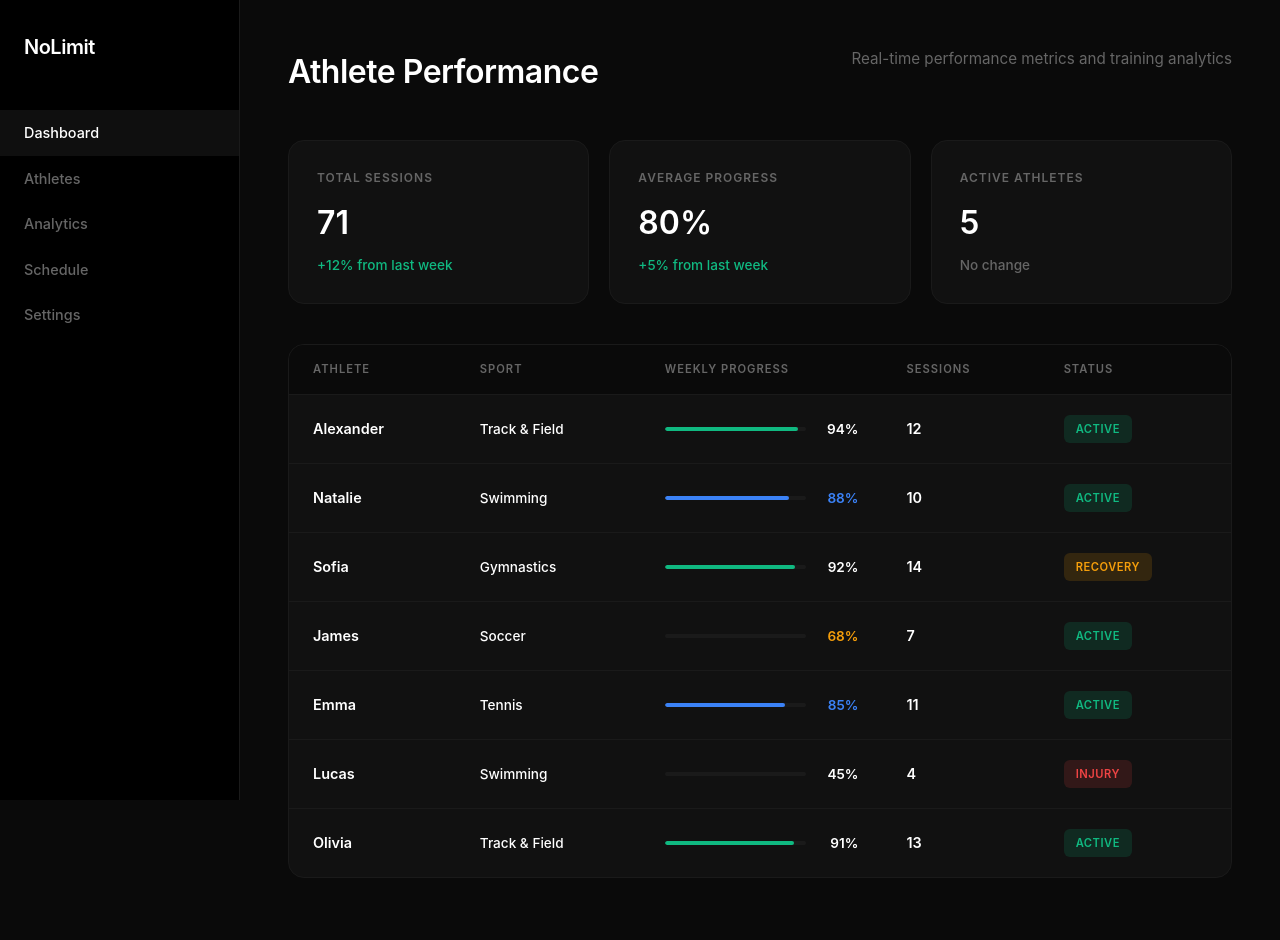
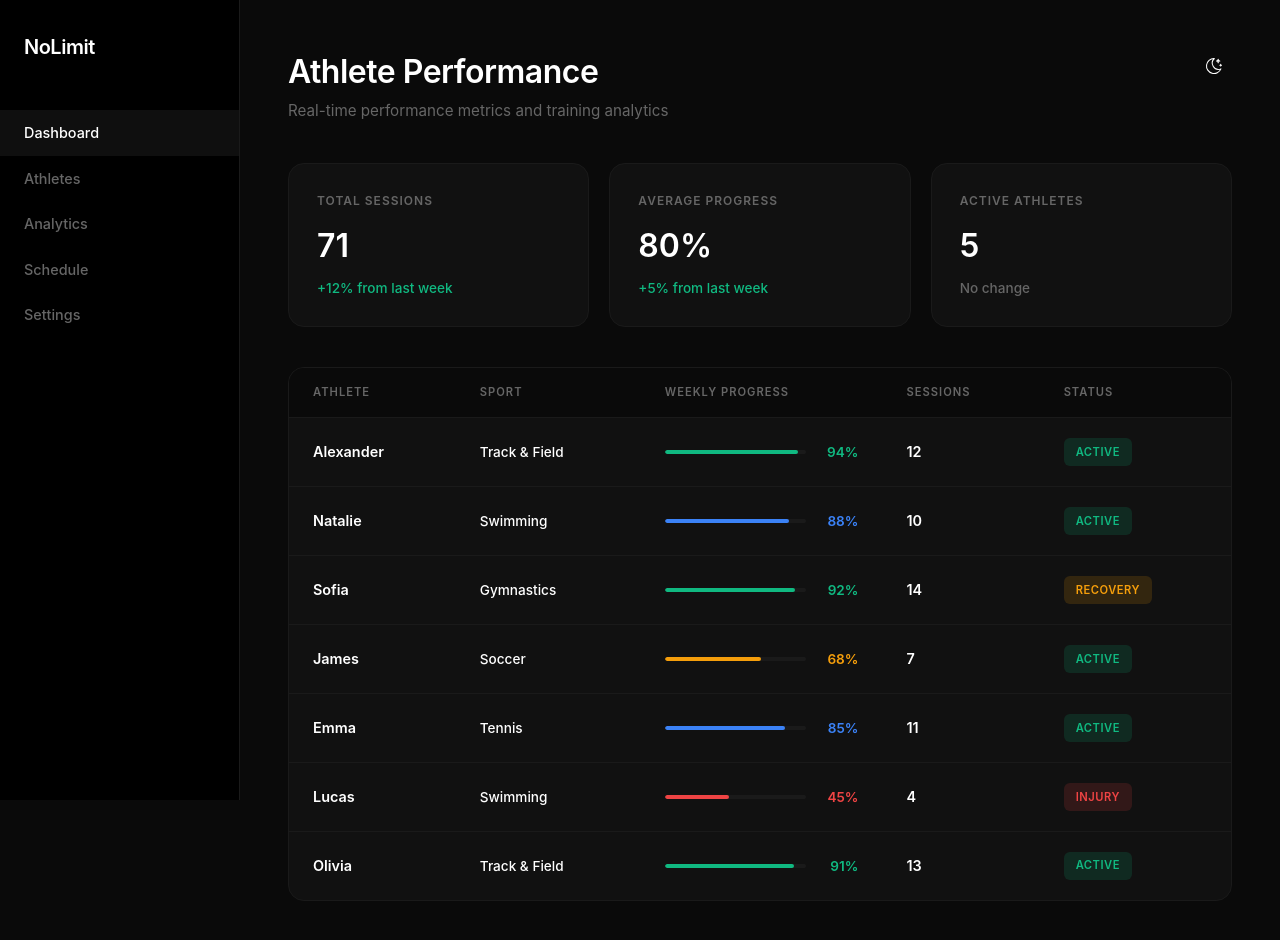
Before and after one commit to M3kko/nolimit_dashboard, a React (Create React App) app in the folder nolimit-dashboard/: page / in a window 1280 px wide. Shown: the top 940 px of the page. Built offline with nearby package versions, Linux system fonts and the light colour scheme.

Commit message:
finished lightmode

```diff
--- a/nolimit-dashboard/src/App.css
+++ b/nolimit-dashboard/src/App.css
@@ -222,7 +222,7 @@ body {
   text-align: right;
 }
 
-.progess-excellent {
+.progress-excellent {
   color: #10b981;
 }
 
@@ -235,7 +235,7 @@ body {
 }
 
 .progress-bar.progress-good {
-  background: #3b82f6
+  background: #3b82f6;
 }
 
 .progress-moderate {
@@ -243,11 +243,15 @@ body {
 }
 
 .progress-bar.progress-moderate {
-  color: #f59e0b;
+  background: #f59e0b;
 }
 
-.progres-bar.progress-low {
-  background: #ef4444
+.progress-low {
+  color: #ef4444;
+}
+
+.progress-bar.progress-low {
+  background: #ef4444;
 }
 
 .status-indicator {
@@ -280,7 +284,7 @@ body {
 }
 
 .metric-medium {
-  color: #3b82f6
+  color: #3b82f6;
 }
 
 .metric-low {
@@ -289,18 +293,26 @@ body {
 
 
 .theme-toggle {
-  background: #111111;
-  border: 1px solid #1a1a1a;
-  border-radius: 10px;
-  padding: 0.6rem 1rem;
-  font-size: 1.2rem;
+  background: transparent;
+  border: none;
+  padding: 0.5rem;
   cursor: pointer;
-  transition: all 0.2s;
+  display: flex;
+  align-items: center;
+  justify-content: center;
+  border-radius: 8px;
+}
+
+.theme-toggle img {
+  width: 20px;
+  height: 20px;
+  display: block;
+  filter: invert(1);
 }
 
 .theme-toggle:hover {
-  background: #1a1a1a;
-  transform: scale(1.05);
+  background: rgba(255, 255, 255, 0.1);
+  transform: scale(1.1);
 }
 
 .light-mode {
@@ -310,7 +322,7 @@ body {
 
 .light-mode .Sidebar {
   background: #ffffff;
-  border-right: 1px solid #e5e5d5;
+  border-right: 1px solid #e5e5e5;
 }
 
 .light-mode .sidebar-logo h2 {
@@ -338,3 +350,64 @@ body {
 .light-mode .subtitle {
   color: #666666;
 }
+
+.light-mode .theme-toggle {
+  background: transparent;
+  border: none;
+}
+
+.light-mode .theme-toggle:hover {
+  background: rgba (0,0,0,0.1);
+}
+
+.light-mode .insight-card {
+  background: #ffffff;
+  border: 1px solid #e5e5e5;
+}
+
+.light-mode .insight-value {
+  color: #1a1a1a;
+}
+
+.light-mode .athlete-table {
+  background: #ffffff;
+  border: 1px solid #e5e5e5;
+}
+
+.light-mode .athlete-table thead {
+  background: #fafafa;
+}
+
+.light-mode .athlete-table td {
+  color: #1a1a1a;
+  border-bottom: 1px solid #e5e5e5;
+}
+
+.light-mode .athlete-table tbody tr:hover {
+  background: #fafafa;
+}
+
+.light-mode .athlete-name {
+  color: #1a1a1a;
+}
+
+.light-mode .main-content {
+  background: #f5f5f5;
+}
+
+.light-mode .insight-label {
+  color: #666666;
+}
+
+.light-mode .athlete-table th {
+  color: #666666;
+  border-bottom: 1px solid #e5e5e5;
+}
+
+.light-mode .progress-bar-container {
+  background: #e5e5e5;
+}
+
+.light-mode .theme-toggle img {
+  filter: invert(0);
+}
--- a/nolimit-dashboard/src/App.js
+++ b/nolimit-dashboard/src/App.js
@@ -1,5 +1,7 @@
 import React from 'react';
 import './App.css';
+import SunIcon from './assets/sun-high.svg';
+import MoonIcon from './assets/moon-stars.svg';
 
 const athletesData = [
   {
@@ -85,12 +87,14 @@ const getSessionsClass = (sessions) => {
 function App() {
 const [activeNav, setActiveNav] = React.useState('dashboard');
 
+const [darkMode, setDarkMode] = React.useState(true);
+
 const totalSessions = athletesData.reduce((sum, athlete) => sum + athlete.sessions, 0);
 const activeAthletes = athletesData.filter(athlete => athlete.status === 'active').length;
 
 
   return (
-    <div className="App">
+    <div className={`App ${darkMode ? 'dark-mode' : 'light-mode'}`}>
       <aside className="Sidebar">
         <div className="sidebar-logo">
           <h2>NoLimit</h2>
@@ -133,8 +137,13 @@ const activeAthletes = athletesData.filter(athlete => athlete.status === 'active
 
       <main className="main-content">
         <header className="dashboard-header">
-          <h1>Athlete Performance</h1>
-          <p className="subtitle">Real-time performance metrics and training analytics</p>
+          <div>
+            <h1>Athlete Performance</h1>
+            <p className="subtitle">Real-time performance metrics and training analytics</p>
+          </div>
+          <button className="theme-toggle" onClick={() => setDarkMode(!darkMode)}>
+            <img src={darkMode ? MoonIcon : SunIcon} alt="Toggle theme" />
+          </button>
         </header>
 
         <div className="insights-bar">
```
Also changed, not shown: nolimit-dashboard/src/assets/moon-stars.svg (added), nolimit-dashboard/src/assets/sun-high.svg (added).
